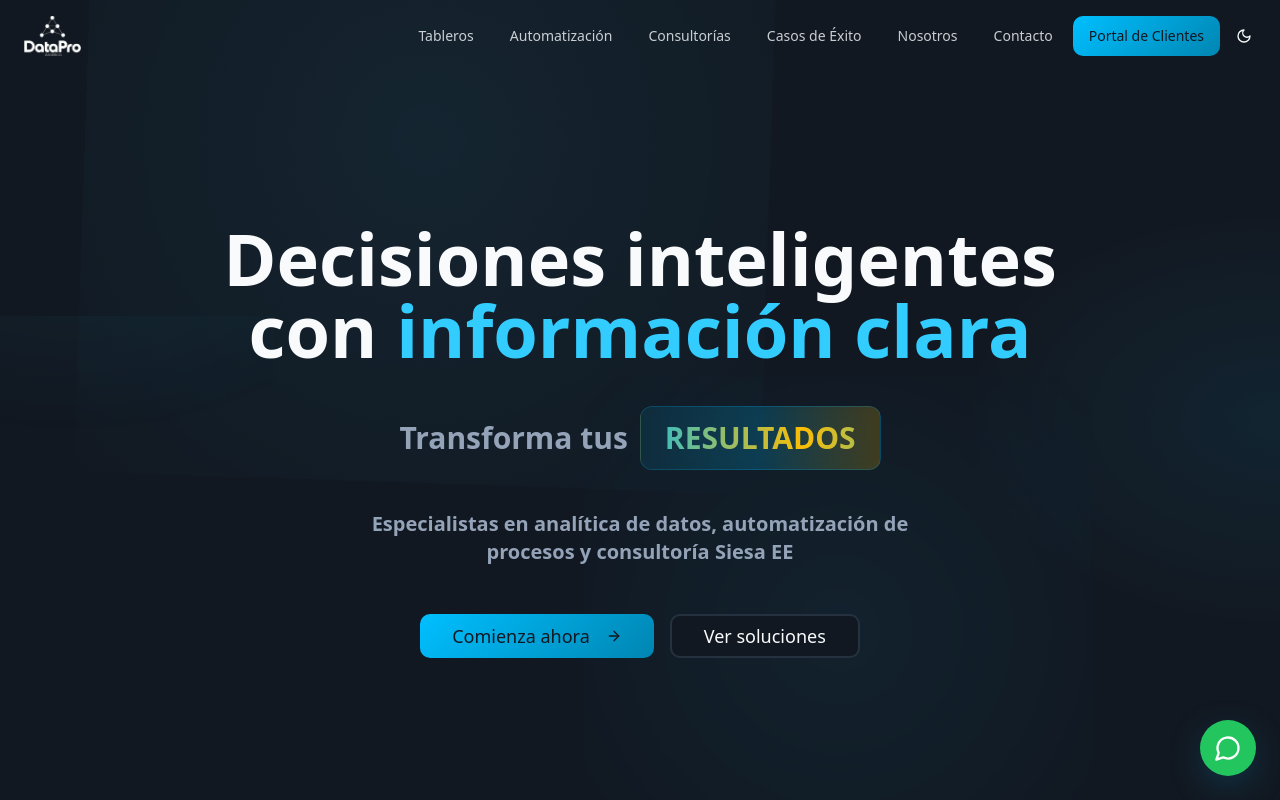
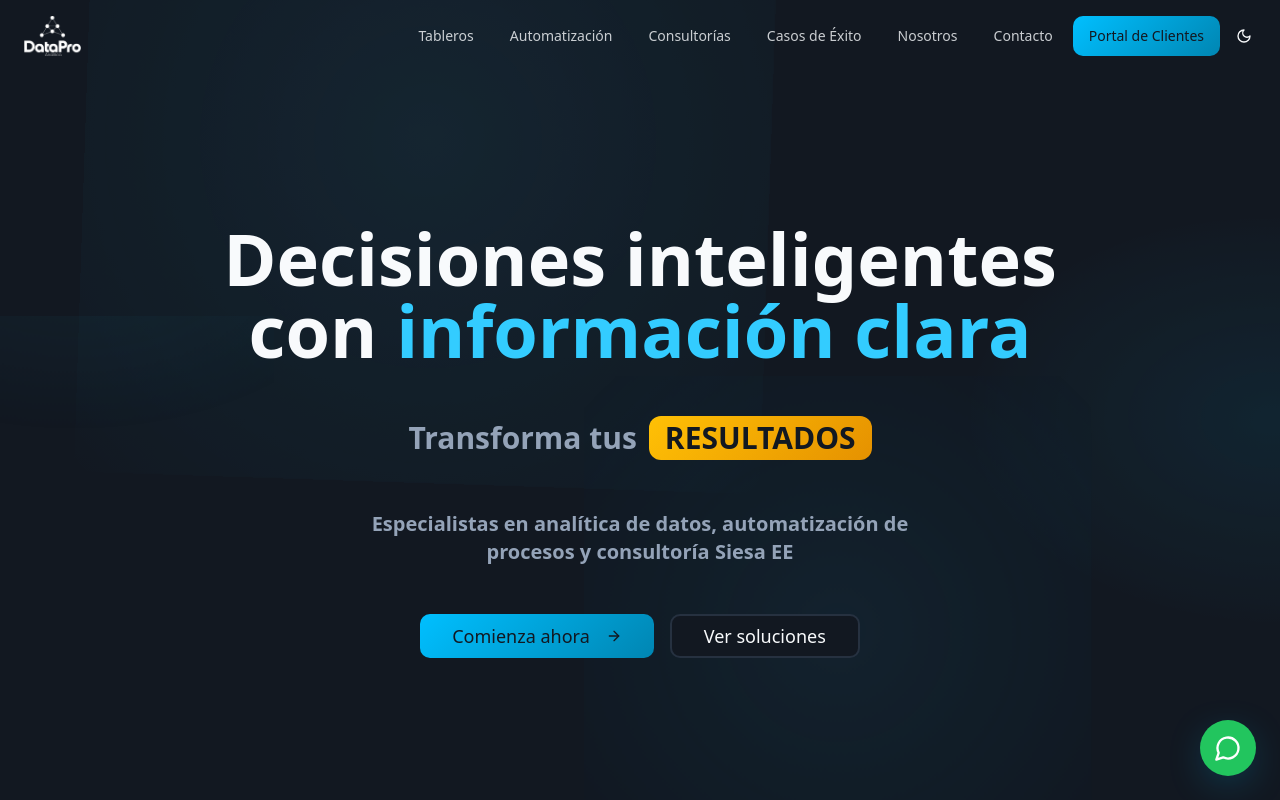
Before and after one commit to desarrollo-01-arar/data-pro-redesign-23581, a React (Vite) app: page / in a window 1280 px wide. Shown: the top 800 px of the page. Built offline with nearby package versions, Linux system fonts and the light colour scheme; the HTML template or start-up script is replaced by a standard one.

Commit message:
Visual edit in Lovable

```diff
--- a/src/components/Hero.tsx
+++ b/src/components/Hero.tsx
@@ -1,5 +1,5 @@
 import { useState, useEffect } from "react";
-import { motion, AnimatePresence } from "framer-motion";
+import { motion } from "framer-motion";
 import { Button } from "./ui/button";
 import { ArrowRight } from "lucide-react";
 const dynamicWords = ["datos", "decisiones", "resultados"];
@@ -7,7 +7,7 @@ export const Hero = () => {
   const [currentWordIndex, setCurrentWordIndex] = useState(0);
   useEffect(() => {
     const interval = setInterval(() => {
-      setCurrentWordIndex((prev) => (prev + 1) % dynamicWords.length);
+      setCurrentWordIndex(prev => (prev + 1) % dynamicWords.length);
     }, 3000);
     return () => clearInterval(interval);
   }, []);
@@ -15,12 +15,11 @@ export const Hero = () => {
     const element = document.querySelector("#contacto");
     if (element) {
       element.scrollIntoView({
-        behavior: "smooth",
+        behavior: "smooth"
       });
     }
   };
-  return (
-    <section className="relative min-h-screen flex items-center justify-center overflow-hidden pt-20">
+  return <section className="relative min-h-screen flex items-center justify-center overflow-hidden pt-20">
       {/* Premium Breathing Background */}
       <div className="absolute inset-0 bg-background">
         {/* Breathing gradient orbs */}
@@ -31,12 +30,16 @@ export const Hero = () => {
       </div>
 
       <div className="container mx-auto px-4 relative z-10">
-        <motion.div
-          initial={{ opacity: 0, y: 20 }}
-          animate={{ opacity: 1, y: 0 }}
-          transition={{ duration: 0.8, ease: "easeOut" }}
-          className="max-w-4xl mx-auto text-center space-y-8"
-        >
+        <motion.div initial={{
+        opacity: 0,
+        y: 20
+      }} animate={{
+        opacity: 1,
+        y: 0
+      }} transition={{
+        duration: 0.8,
+        ease: "easeOut"
+      }} className="max-w-4xl mx-auto text-center space-y-8">
           <h1 className="text-5xl md:text-7xl font-bold leading-tight">
             Decisiones inteligentes con <span className="text-primary dark:text-primary-glow">información clara</span>
           </h1>
@@ -44,35 +47,13 @@ export const Hero = () => {
           <div className="h-20 flex items-center justify-center">
             <p className="text-2xl md:text-3xl text-muted-foreground flex items-center gap-3 font-bold">
               Transforma tus{" "}
-              <span className="relative inline-flex items-center justify-center min-w-[200px] h-16 px-6 rounded-xl bg-gradient-to-r from-primary/10 via-primary/20 to-accent/20 overflow-hidden backdrop-blur-sm border border-primary/20">
-                <AnimatePresence mode="wait">
-                  <motion.span
-                    key={currentWordIndex}
-                    initial={{ y: 20, opacity: 0, filter: "blur(4px)" }}
-                    animate={{
-                      y: 0,
-                      opacity: 1,
-                      filter: "blur(0px)",
-                      backgroundPosition: ["0% 50%", "100% 50%", "0% 50%"]
-                    }}
-                    exit={{ y: -20, opacity: 0, filter: "blur(4px)" }}
-                    transition={{
-                      duration: 0.5,
-                      ease: [0.4, 0, 0.2, 1],
-                      backgroundPosition: {
-                        duration: 3,
-                        repeat: Infinity,
-                        ease: "linear"
-                      }
-                    }}
-                    className="relative z-10 uppercase text-3xl font-bold bg-gradient-to-r from-primary via-accent to-primary bg-clip-text text-transparent"
-                    style={{
-                      backgroundSize: "200% 100%"
-                    }}
-                  >
-                    {dynamicWords[currentWordIndex]}
-                  </motion.span>
-                </AnimatePresence>
+              <span className="relative inline-flex items-center justify-center min-w-[180px] h-11 px-4 rounded-xl bg-gradient-accent overflow-hidden uppercase text-3xl">
+                <span style={{
+                backgroundSize: "200% 100%"
+              }} className="" />
+                <span key={currentWordIndex} className="relative z-10 text-accent-foreground font-bold animate-scale-out">
+                  {dynamicWords[currentWordIndex]}
+                </span>
               </span>
             </p>
           </div>
@@ -82,29 +63,17 @@ export const Hero = () => {
           </p>
 
           <div className="flex flex-col sm:flex-row gap-4 justify-center items-center pt-4">
-            <Button
-              size="lg"
-              onClick={scrollToContact}
-              className="bg-gradient-primary hover:shadow-glow transition-all group text-lg px-8"
-            >
+            <Button size="lg" onClick={scrollToContact} className="bg-gradient-primary hover:shadow-glow transition-all group text-lg px-8">
               Comienza ahora
               <ArrowRight className="ml-2 h-5 w-5 group-hover:translate-x-1 transition-transform" />
             </Button>
-            <Button
-              size="lg"
-              variant="outline"
-              onClick={() =>
-                document.querySelector("#casos-exito")?.scrollIntoView({
-                  behavior: "smooth",
-                })
-              }
-              className="text-lg px-8 border-2 hover:border-primary hover:bg-primary/10 hover:text-primary dark:hover:text-primary-glow hover:shadow-lg transition-all duration-300"
-            >
+            <Button size="lg" variant="outline" onClick={() => document.querySelector("#casos-exito")?.scrollIntoView({
+            behavior: "smooth"
+          })} className="text-lg px-8 border-2 hover:border-primary hover:bg-primary/10 hover:text-primary dark:hover:text-primary-glow hover:shadow-lg transition-all duration-300">
               Ver soluciones
             </Button>
           </div>
         </motion.div>
       </div>
-    </section>
-  );
+    </section>;
 };
```
